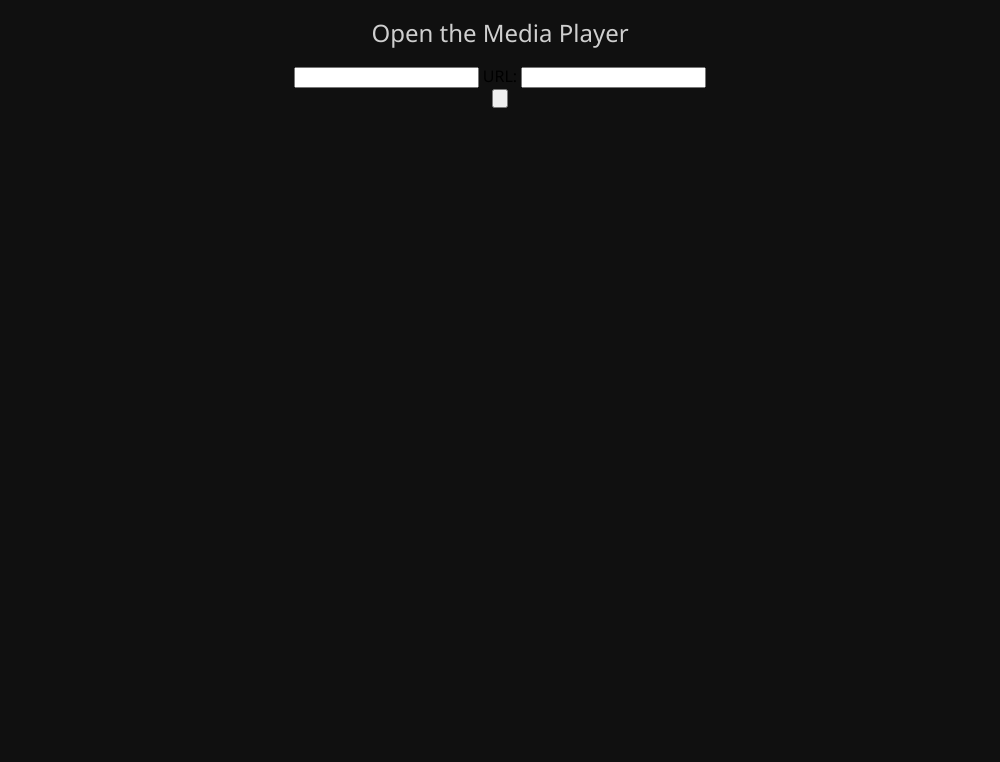
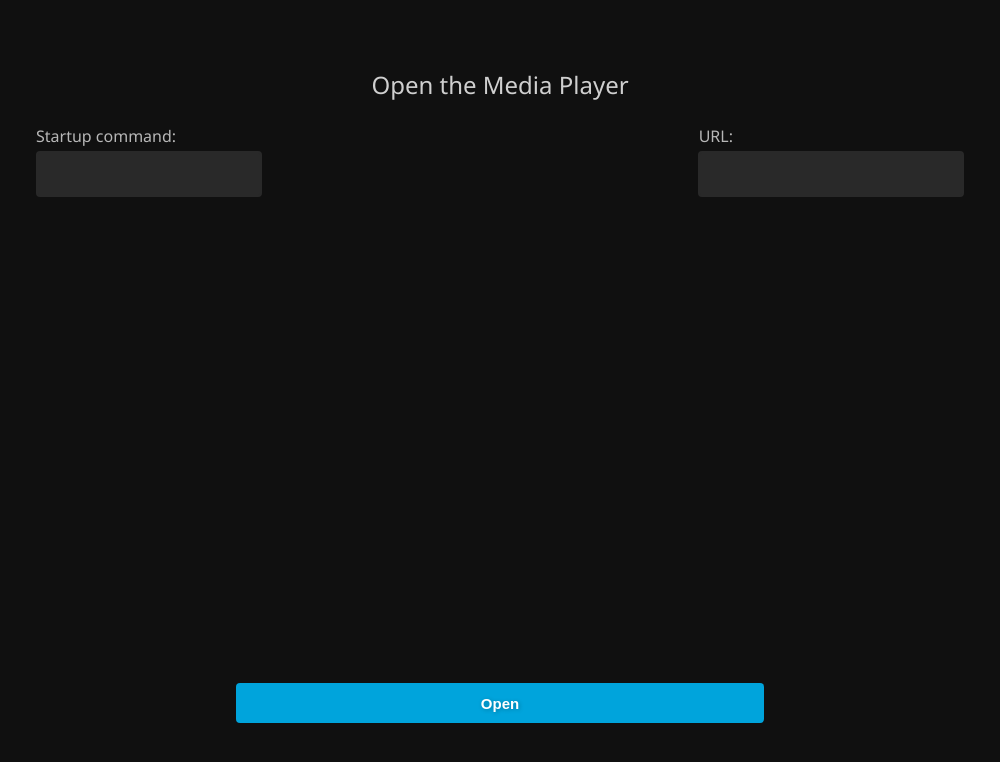
Before and after one commit to imLinguin/jelly-desktop, an Electron app: page src/openingMediaPlayer/mediaPlayer.html in a window 1000 px wide. Drawn offline with Linux system fonts and the light colour scheme.

Commit message:
selecting media player ui

```diff
--- a/src/openingMediaPlayer/mediaPlayer.css
+++ b/src/openingMediaPlayer/mediaPlayer.css
@@ -25,15 +25,92 @@ body {
     font-family: 'Noto Sans', sans-serif;
 }
 
+.heading-wrapper, .button-container {
+  display: flex;
+  justify-content: center;
+  align-items: center;
+}
+
 h1 {
     color: var(--white08);
     font-weight: 400;
     font-size: 1.5em;
+    position: absolute;
+    top: 52px;
 }
 
 .inputs {
-    margin-top: 42px;
+    margin-top: 37px;
     display: flex;
     justify-content: center;
     align-items: center;
 }
+
+input {
+    height: 40px;
+    outline: none;
+    border: none;
+    border-radius: 4px;
+    background-color: var(--inputBackground);
+    color: var(--white08);
+    font-size: 16px;
+    padding-left: 8px;
+    position: absolute;
+    top: 151px;
+}
+
+#command-label,
+.url-label {
+  color: var(--white07);
+  position: absolute;
+  top: 125px;
+}
+
+#command-label {
+  left: 36px;
+}
+
+.url-label {
+  right: 267px;
+}
+
+#command, #url {
+  border: solid 2px var(--inputBackground);
+}
+
+#command {
+  width: 212px;
+  left: 36px;
+}
+
+#url {
+  width: 252px;
+  right: 36px;
+}
+
+#command:focus, #url:focus {
+    border: solid 2px var(--lightBlue);
+}
+
+#open-button {
+  width: 528px;
+  height: 40px;
+  margin: 0;
+  position: absolute;
+  bottom: 77px;
+  outline: none;
+  border: none;
+  border-radius: 4px;
+  background-color: var(--lightBlue);
+  display: flex;
+  justify-content: center;
+  align-items: center;
+  cursor: pointer;
+}
+
+#button-text {
+  font-size: 15px;
+  font-weight: 700;
+  color: white;
+  text-shadow: 1px 1px 4px rgba(0, 0, 0, 0.25);
+}
--- a/src/openingMediaPlayer/mediaPlayer.html
+++ b/src/openingMediaPlayer/mediaPlayer.html
@@ -14,17 +14,21 @@
   </head>
   <body>
     <main>
+      <div class="heading-wrapper">
         <h1 id="heading-text"></h1>
+      </div>
       <div id="inputs">
         <label for="command" id="command-label"></label>
         <input type="text" name="command" id="command" />
         <label for="url" class="url-label">URL:</label>
         <input type="url" name="url" id="url" />
       </div>
-        <div id="error-container"></div>
+      <div id="error-wrapper"></div>
+      <div class="button-container">
         <button id="open-button" onclick="openMediaPlayer()">
           <p id="button-text"></p>
         </button>
+      </div>
     </main>
   </body>
 </html>
--- a/src/openingMediaPlayer/mediaPlayer.js
+++ b/src/openingMediaPlayer/mediaPlayer.js
@@ -1,7 +1,11 @@
 if (navigator.language == "pl") {
-    document.getElementById("heading-text").innerHTML = "Otwórz odtwarzacz"
+    document.getElementById("heading-text").innerHTML = "Otwórz odtwarzacz";
+    document.getElementById("command-label").innerHTML = "Polecenie startowe:"
+    document.getElementById("button-text").innerHTML = "Otwórz";
 } else {
-    document.getElementById("heading-text").innerHTML = "Open the Media Player"
+    document.getElementById("heading-text").innerHTML = "Open the Media Player";
+    document.getElementById("command-label").innerHTML = "Startup command:";
+    document.getElementById("button-text").innerHTML = "Open";
 }
 
 function openMediaPlayer() {
```
Also changed, not shown: src/main.ts (+10 -6 lines), src/page/index.html (+1 -1 lines). Lines whose indentation alone changed are shown as unchanged.
